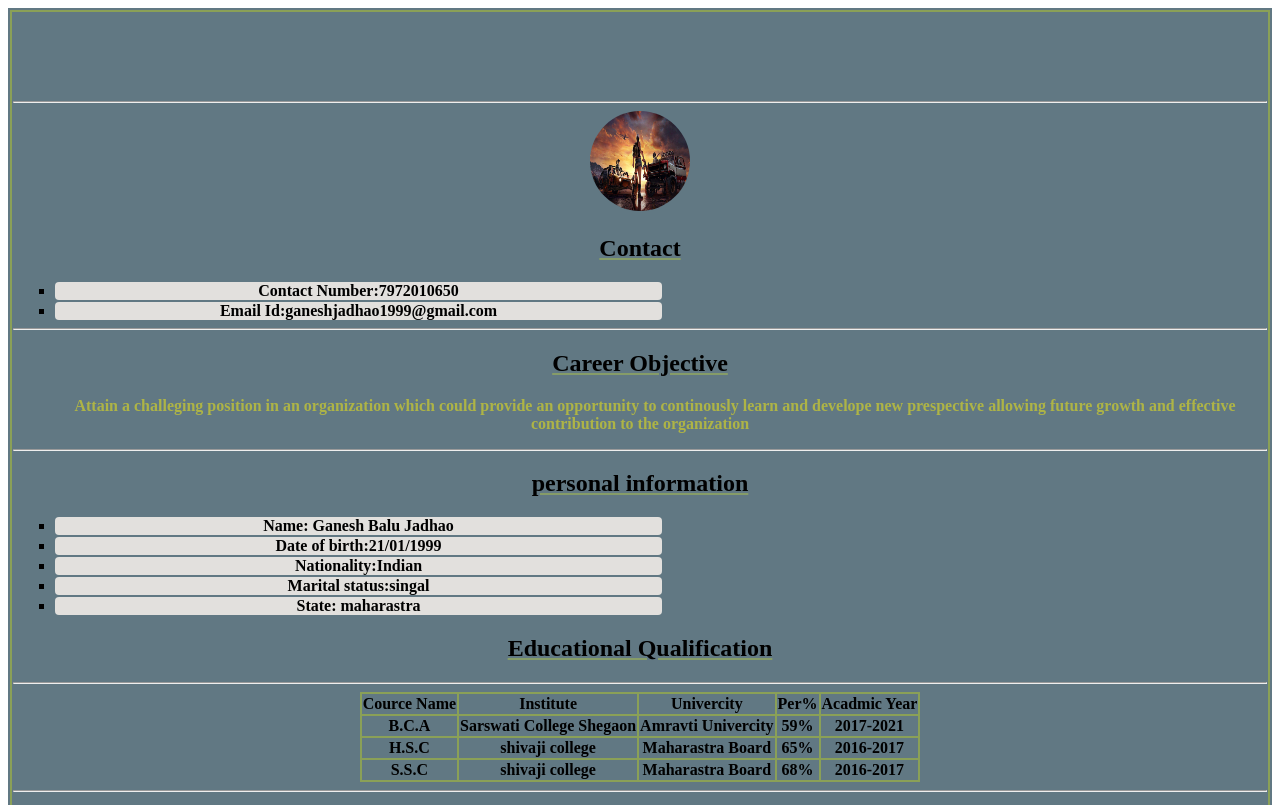
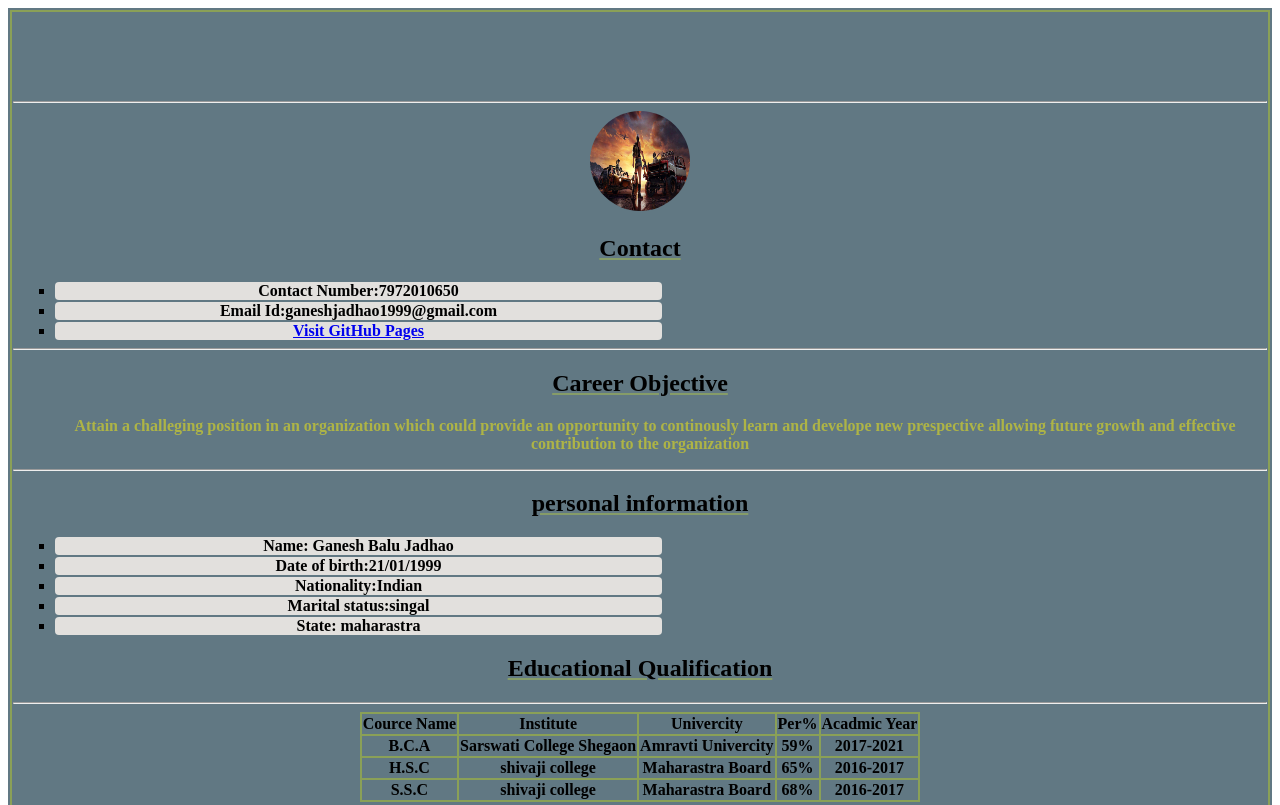
Before and after one commit to ganeshjadha0/ganeshjadha0.github.io, a plain HTML site: page index.html in a window 1280 px wide. Shown: the top 805 px of the page. Drawn offline with Linux system fonts and the light colour scheme.

Commit message:
Update index.html

```diff
--- a/index.html
+++ b/index.html
@@ -22,6 +22,7 @@
             <ul class="ga">
               <li>Contact Number:7972010650</li>
               <li>Email Id:ganeshjadhao1999@gmail.com</li>
+              <li><a href="https://github.com/ganeshjadha0/ganeshjadha0.github.io">Visit GitHub Pages</a></li>
             </ul>
             <hr />
             <span>
```
